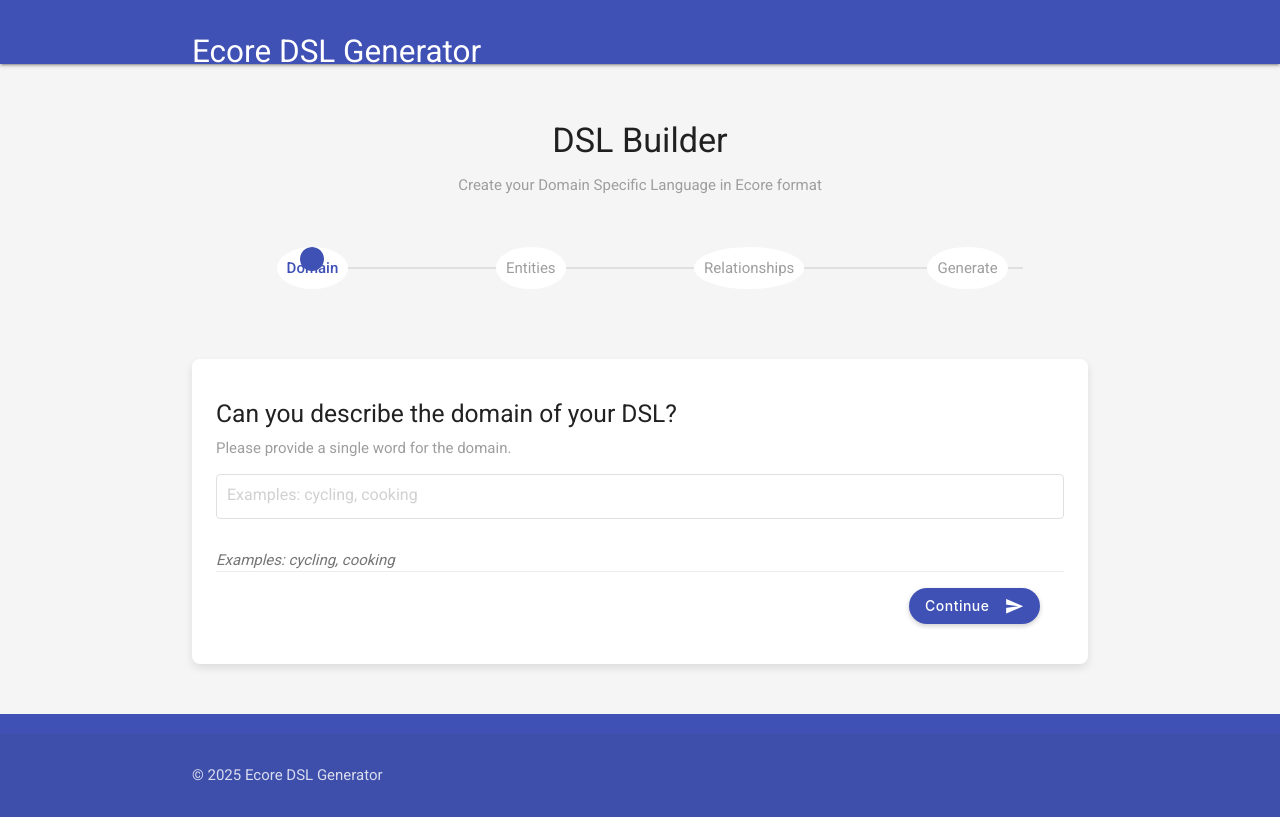
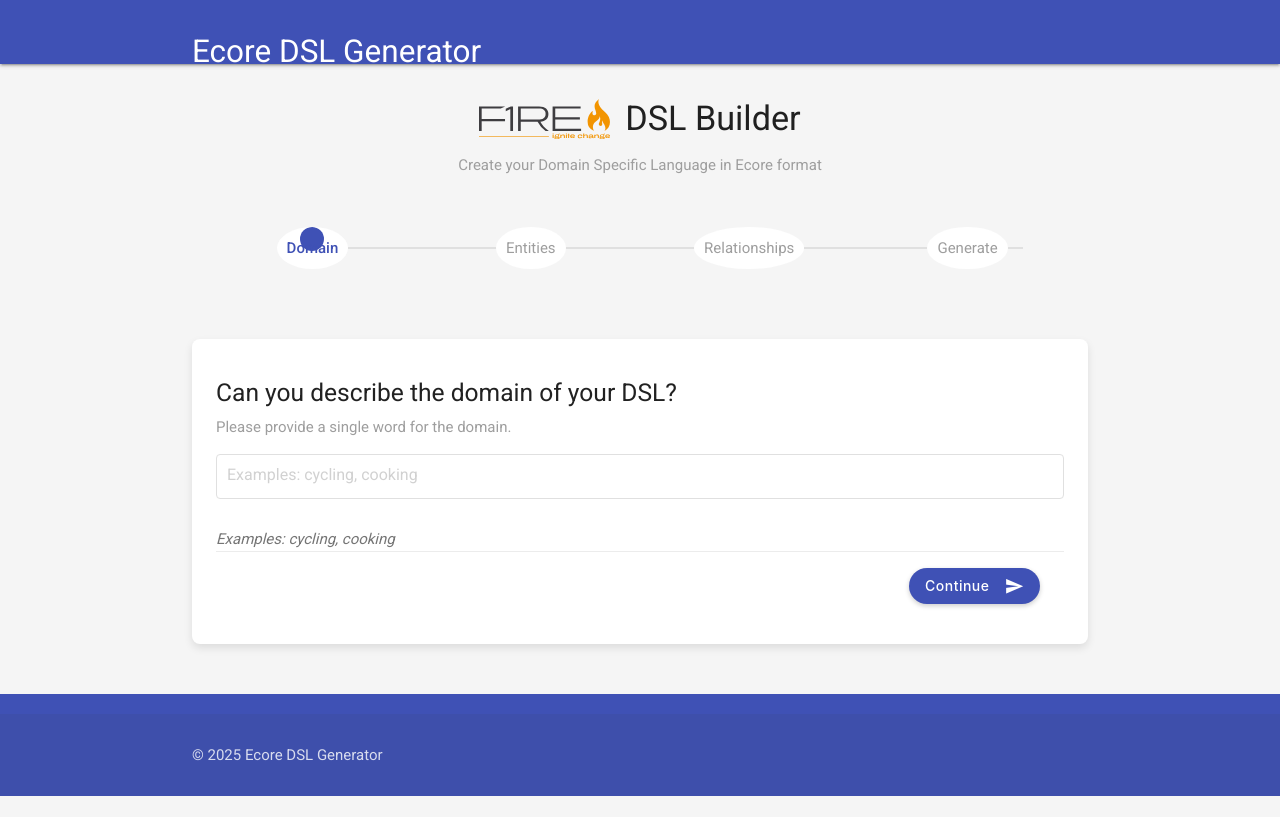
Before and after one commit to krinara86/dslgeneratortest, a plain HTML site: page index.html in a window 1280 px wide. Drawn offline with nearby package versions, Linux system fonts and the light colour scheme.

Commit message:
Bringing in fire logo

```diff
--- a/index.html
+++ b/index.html
@@ -174,10 +174,13 @@
   <!-- Main Container -->
   <div class="container">
     <div class="section">
-      <div class="row center-align">
-        <h4>DSL Builder</h4>
-        <p class="grey-text">Create your Domain Specific Language in Ecore format</p>
-      </div>
+        <div class="row center-align">
+            <div style="display: flex; align-items: center; justify-content: center; margin-bottom: 10px;">
+              <img src="logo.svg" alt="F1RE Logo" height="40" style="margin-right: 15px;">
+              <h4 style="margin: 0;">DSL Builder</h4>
+            </div>
+            <p class="grey-text">Create your Domain Specific Language in Ecore format</p>
+          </div>
 
       <!-- API Configuration Panel (initially hidden) -->
       <div id="api-config-panel" class="api-config-form" style="display: none;">
```
Also changed, not shown: logo.svg (added).
